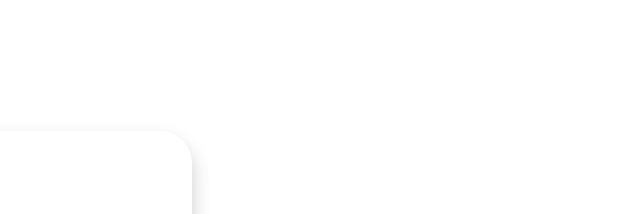
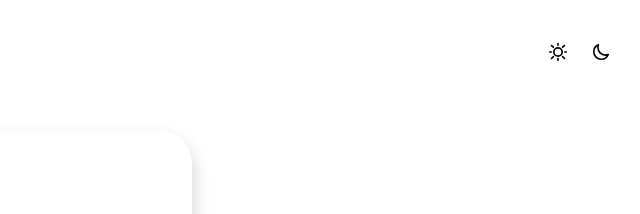
Before and after one commit to devwithjay/arithmetica, a website built with Vite: page index.html in a window 1280 px wide. Shown: the top 214 px of the page, 608-1248 px from the left. Built offline with nearby package versions, Linux system fonts and the light colour scheme.

Commit message:
feat: add theme toggle button

```diff
--- a/index.html
+++ b/index.html
@@ -9,6 +9,95 @@
   </head>
   <body>
     <div class="hero" data-theme="light">
+      <div class="theme-toggle">
+        <span class="icon sun">
+          <svg
+            height="20"
+            width="20"
+            viewBox="0 0 24 24"
+            fill="none"
+            xmlns="http://www.w3.org/2000/svg"
+          >
+            <g id="SVGRepo_iconCarrier">
+              <circle
+                cx="12"
+                cy="12"
+                r="5"
+                stroke="currentColor"
+                stroke-width="2"
+              ></circle>
+              <path
+                d="M12 2V4"
+                stroke="currentColor"
+                stroke-width="2"
+                stroke-linecap="round"
+              ></path>
+              <path
+                d="M12 20V22"
+                stroke="currentColor"
+                stroke-width="2"
+                stroke-linecap="round"
+              ></path>
+              <path
+                d="M4 12L2 12"
+                stroke="currentColor"
+                stroke-width="2"
+                stroke-linecap="round"
+              ></path>
+              <path
+                d="M22 12L20 12"
+                stroke="currentColor"
+                stroke-width="2"
+                stroke-linecap="round"
+              ></path>
+              <path
+                d="M19.7778 4.22266L17.5558 6.25424"
+                stroke="currentColor"
+                stroke-width="2"
+                stroke-linecap="round"
+              ></path>
+              <path
+                d="M4.22217 4.22266L6.44418 6.25424"
+                stroke="currentColor"
+                stroke-width="2"
+                stroke-linecap="round"
+              ></path>
+              <path
+                d="M6.44434 17.5557L4.22211 19.7779"
+                stroke="currentColor"
+                stroke-width="2"
+                stroke-linecap="round"
+              ></path>
+              <path
+                d="M19.7778 19.7773L17.5558 17.5551"
+                stroke="currentColor"
+                stroke-width="2"
+                stroke-linecap="round"
+              ></path>
+            </g>
+          </svg>
+        </span>
+        <span class="icon moon">
+          <svg
+            height="20"
+            width="20"
+            viewBox="0 0 24 24"
+            fill="none"
+            xmlns="http://www.w3.org/2000/svg"
+          >
+            <g id="SVGRepo_iconCarrier">
+              <path
+                d="M3.32031 11.6835C3.32031 16.6541 7.34975 20.6835 12.3203 20.6835C16.1075 20.6835 19.3483 18.3443 20.6768 15.032C19.6402 15.4486 18.5059 15.6834 17.3203 15.6834C12.3497 15.6834 8.32031 11.654 8.32031 6.68342C8.32031 5.50338 8.55165 4.36259 8.96453 3.32996C5.65605 4.66028 3.32031 7.89912 3.32031 11.6835Z"
+                stroke="currentColor"
+                stroke-width="2"
+                stroke-linecap="round"
+                stroke-linejoin="round"
+              ></path>
+            </g>
+          </svg>
+        </span>
+      </div>
+
       <div class="calculator-container">
         <div class="calculator">
           <div class="display">
```
